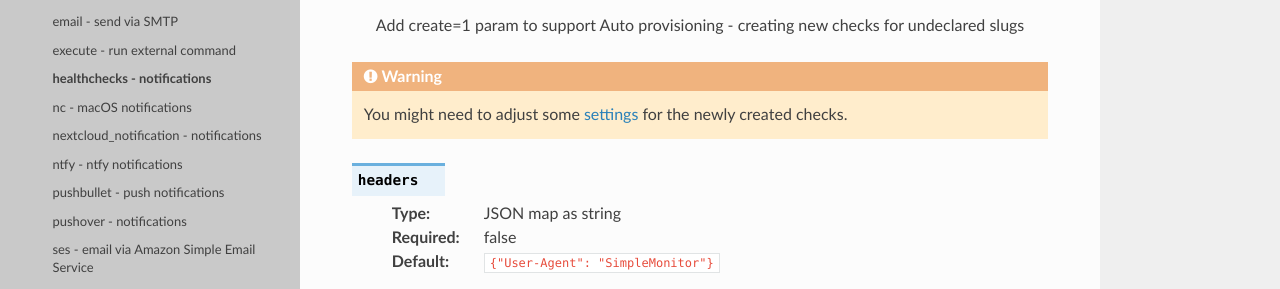
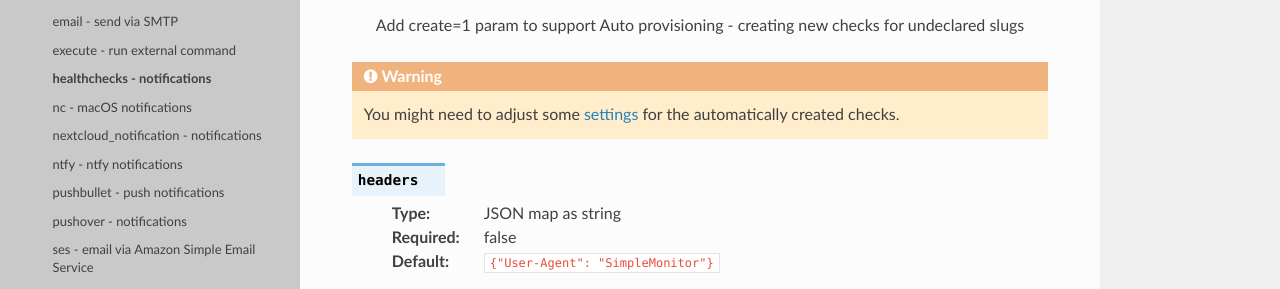
Before and after one commit to jamesoff/simplemonitor, a Sphinx documentation site: the page built from docs/alerters/healthchecks.rst, in a window 1280 px wide and 900 px high, scrolled down 565 px. Shown: the part 204-493 px from the top of the window. Built offline with Sphinx 7.4.7 and the Read the Docs theme 3.1.0, drawn with Linux system fonts in a browser that asks for light colours; pages that are not in the unit, such as notebooks, are missing from menus.

Commit message:
Update healthchecks.rst

```diff
--- a/docs/alerters/healthchecks.rst
+++ b/docs/alerters/healthchecks.rst
@@ -25,7 +25,7 @@ You will need to be registered at healthchecks.io_.
 
     Add create=1 param to support Auto provisioning - creating new checks for undeclared slugs
 
-.. warning:: You might need to adjust some settings_ for the newly created checks.
+.. warning:: You might need to adjust some settings_ for the automatically created checks.
 
 .. _settings: https://healthchecks.io/docs/autoprovisioning/
 
```
